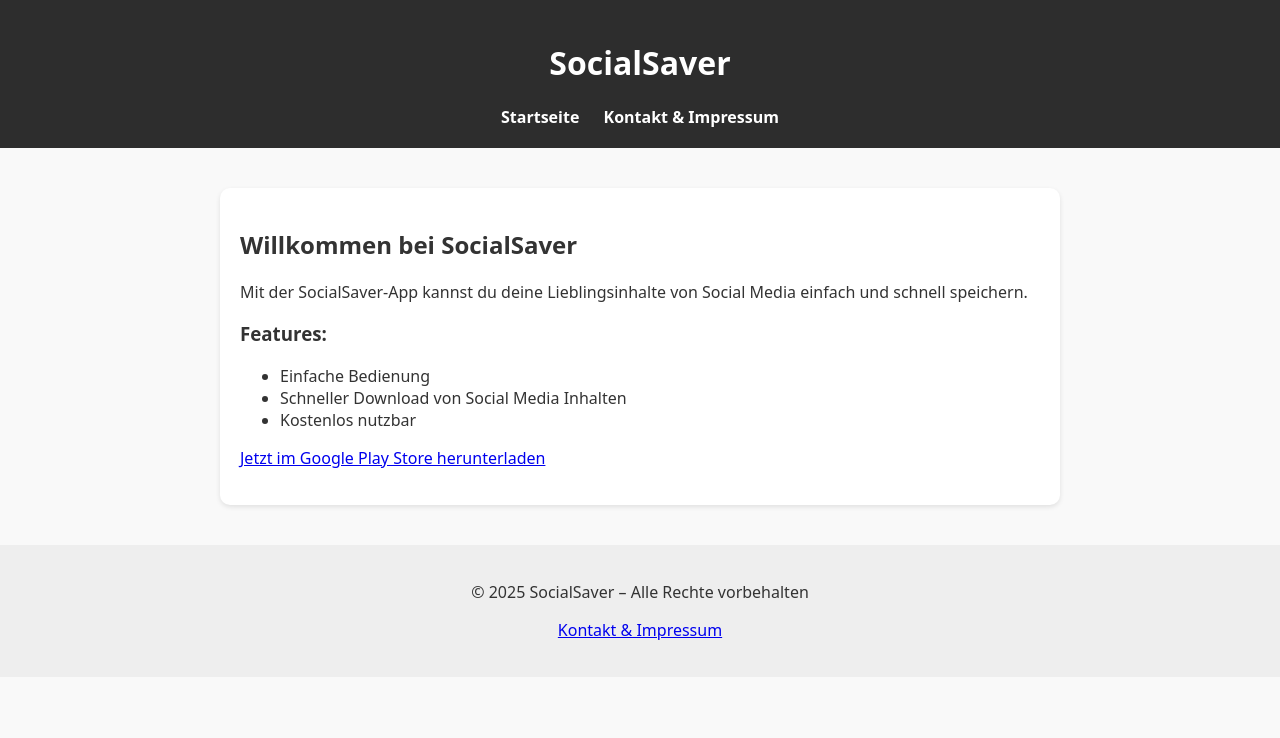
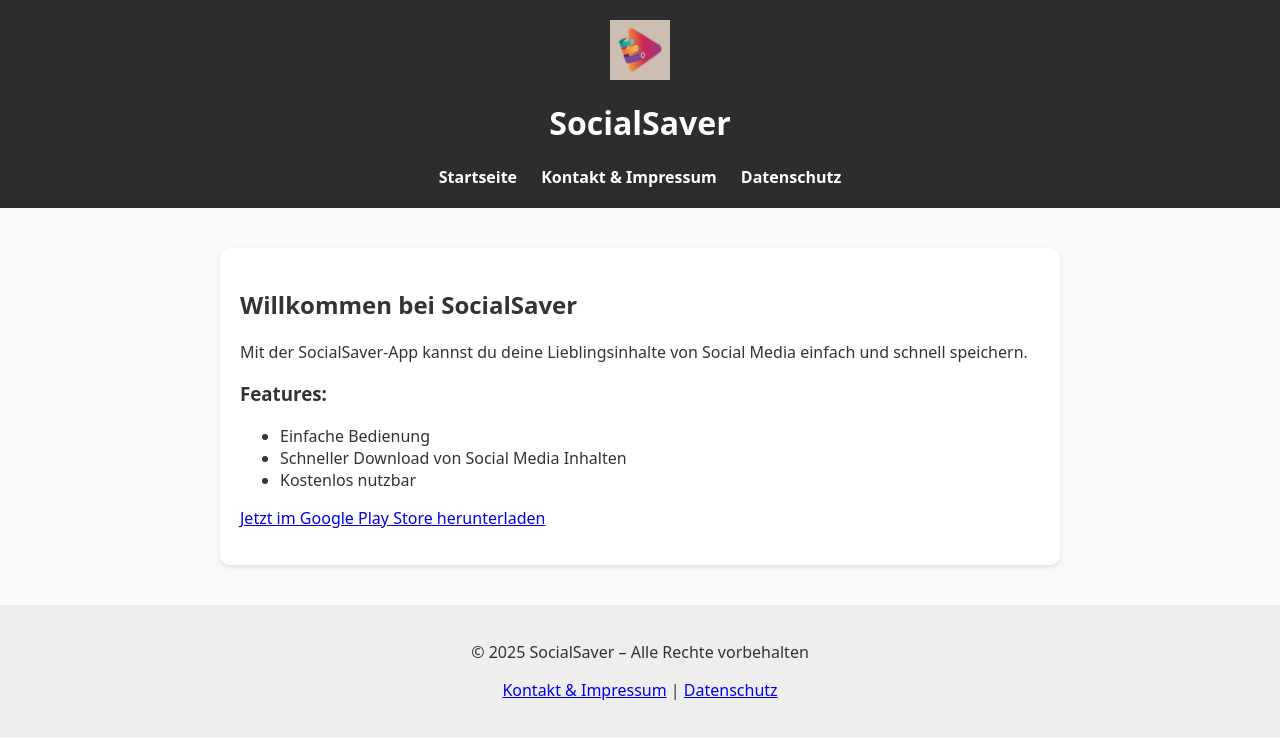
Before and after one commit to Malikdalia/malikdalia.github.io, a plain HTML site: page index.html in a window 1280 px wide. Drawn offline with Linux system fonts and the light colour scheme.

Commit message:
Update index.html

```diff
--- a/index.html
+++ b/index.html
@@ -17,6 +17,11 @@
       color: white;
       padding: 20px;
       text-align: center;
+    }
+    header img {
+      height: 60px;
+      display: block;
+      margin: 0 auto 10px;
     }
     nav a {
       color: white;
@@ -45,10 +50,13 @@
 </head>
 <body>
   <header>
+    <!-- Dein Logo -->
+    <img src="IMG_9564.png" alt="SocialSaver Logo">
     <h1>SocialSaver</h1>
     <nav>
       <a href="index.html">Startseite</a>
       <a href="kontakt-impressum.html">Kontakt & Impressum</a>
+      <a href="privacy-policy.html">Datenschutz</a>
     </nav>
   </header>
 
@@ -63,12 +71,16 @@
       <li>Kostenlos nutzbar</li>
     </ul>
 
-    <p><a href="https://play.google.com/store/apps/details?id=com.downloader.instaapp">Jetzt im Google Play Store herunterladen</a></p>
+    <p><a href="https://play.google.com/store/apps/details?id=com.downloader.instaapp">
+      Jetzt im Google Play Store herunterladen</a></p>
   </main>
 
   <footer>
     <p>© 2025 SocialSaver – Alle Rechte vorbehalten</p>
-    <p><a href="kontakt-impressum.html">Kontakt & Impressum</a></p>
+    <p>
+      <a href="kontakt-impressum.html">Kontakt & Impressum</a> |
+      <a href="privacy-policy.html">Datenschutz</a>
+    </p>
   </footer>
 </body>
 </html>
```
